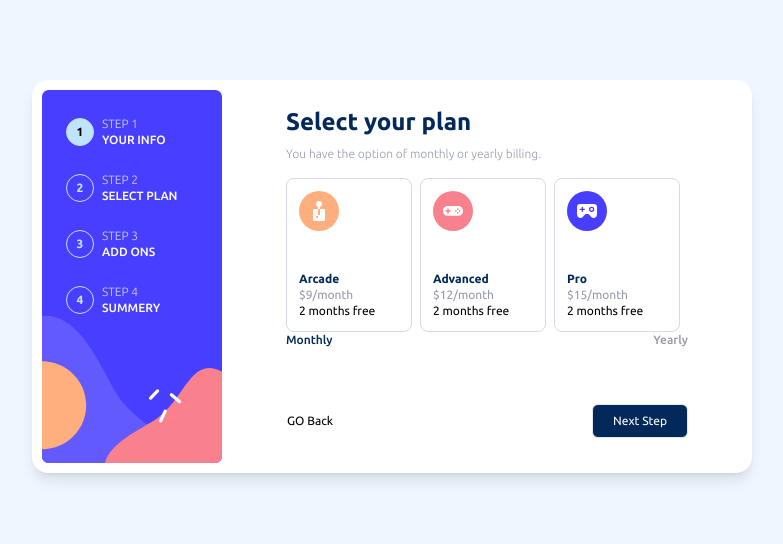
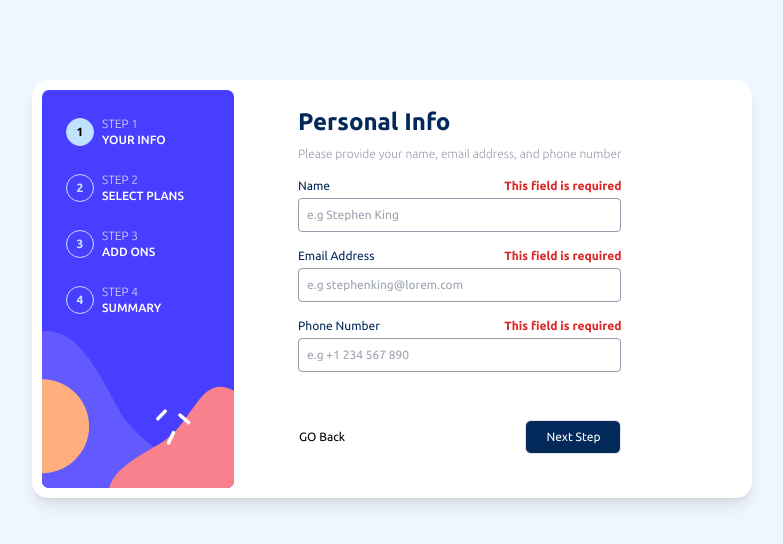
Before and after one commit to akojha556/multi-step-form, a Next.js app: page / in a window 1280 px wide. Shown: the top 544 px of the page, without its empty margins (272-1055 px from the left). Built offline with nearby package versions, Linux system fonts and the light colour scheme.

Commit message:
input useState hook add

```diff
--- a/app/components/NameField.js
+++ b/app/components/NameField.js
@@ -3,8 +3,11 @@ import React from "react";
 const NameField = (props) => {
      return (
           <div className="mb-4">
-               <h2 className="mb-1">{props.fieldName}</h2>
-               <input className="border rounded w-full p-2 border-cool-gray" placeholder={props.placeholder} />
+               <div className="flex justify-between">
+                    <div className="mb-1">{props.fieldName}</div>
+                    <div className="font-bold text-red-600">This field is required</div>
+               </div>
+               <input onChange={props.handleInputChange} name={props.name} value={props.value} className="border rounded w-full p-2 border-cool-gray" placeholder={props.placeholder} autoComplete="off" type={props.name === "email" ? "email" : "text"} />
           </div>
      )
 }
--- a/app/components/PersonalInfoForm.js
+++ b/app/components/PersonalInfoForm.js
@@ -1,15 +1,37 @@
-import React from "react";
+import React, { useState } from "react";
 import NameField from "./NameField";
 
 const PersonalInfoForm = () => {
+     const [formData, setFormDate] = useState({
+          name: "",
+          email: "",
+          number: ""
+     });
+
+     const handleInputChange = (evt) => {
+          const { name, value } = evt.target;
+          setFormDate((prevValue) => ({
+               ...prevValue,
+               [name]: value
+          }))
+     }
+
+     const formFields = [
+          { fieldName: "Name", placeholder: "e.g Stephen King", name: "name" },
+          { fieldName: "Email Address", placeholder: "e.g stephenking@lorem.com", name: "email" },
+          { fieldName: "Phone Number", placeholder: "e.g +1 234 567 890", name: "number" }
+     ];
+
      return (
           <div className="p-4 px-16 text-marine-blue text-xs">
                <h1 className="text-marine-blue text-2xl font-bold mb-2">Personal Info</h1>
                <p className="text-cool-gray font-light mb-4">Please provide your name, email address, and phone number</p>
-               {[1, 2, 3].map((itemNo) =>
-                    <NameField key={itemNo}
-                         fieldName={["Name", "Email Address", "Phone Number"][itemNo - 1]}
-                         placeholder={["e.g Stephen King", "e.g stephenking@lorem.com", "e.g +1 234 567 890"][itemNo - 1]} />
+               {formFields.map((eachField, i) =>
+                    <NameField handleInputChange={handleInputChange} key={i}
+                         fieldName={eachField.fieldName}
+                         placeholder={eachField.placeholder}
+                         name={eachField.name}
+                         value={formData[eachField.name]} />
                )}
           </div>
      )
--- a/app/components/SelectPlanForm.js
+++ b/app/components/SelectPlanForm.js
@@ -21,13 +21,23 @@ const SelectPlanForm = () => {
                          />)
                     )}
                </div>
-               <div className="flex justify-between">
-                    <p className="font-medium">Monthly</p>
-                    <button></button>
-                    <p className="font-medium text-cool-gray">Yearly</p>
+               <div className="flex justify-between bg-gray-100/50 rounded-lg mt-4 p-4 px-[8rem]">
+                    <button className="font-medium">Monthly</button>
+                    <div className="bg-marine-blue w-8 h-4 rounded-3xl relative">
+                         <div className="w-3 h-3 rounded-full bg-white absolute top-0.5 left-0.5 transition-transform ease-in-out"></div>
+                    </div>
+                    <button className="font-medium text-cool-gray">Yearly</button>
                </div>
           </div>
      )
 }
 
 export default SelectPlanForm;
+
+
+         /*<button className={`px-4 py-2 border rounded ${togglePosition === 0 ? 'bg-gray-300' : ''}`} onClick={handleMonthlyClick}>Monthly</button>
+          <div className="relative w-20 h-8 bg-gray-300 cursor-pointer">
+            <div className="absolute top-0 left-0 w-10 h-8 bg-white rounded-full transition-transform duration-300 ease-in-out" style={{ transform: `translateX(${togglePosition === 0 ? 0 : '100%'})` }}>
+            </div>
+          </div>
+          <button className={`px-4 py-2 border rounded ${togglePosition === 1 ? 'bg-gray-300' : ''}`} onClick={handleYearlyClick}>Yearly</button>*/
--- a/app/components/SubscriptionCard.js
+++ b/app/components/SubscriptionCard.js
@@ -2,7 +2,7 @@ import React from "react";
 
 const SubscriptionCard = ({imageSrc, plan, subscriptionFee}) => {
      return (
-          <div className="border p-3 border-light-gray rounded-lg pr-8 mr-2">
+          <div className="border p-3 border-light-gray rounded-lg pr-8 mr-2 cursor-pointer">
                <img src={imageSrc}></img>
                <p className="font-bold mt-10">{plan}</p>
                <p className="text-cool-gray">{subscriptionFee}</p>
--- a/app/components/step.js
+++ b/app/components/step.js
@@ -1,13 +1,13 @@
 import React from "react";
 
-const Step = (props) => {
+const Step = ({currentStep, stepNumber, stepTitle}) => {
 
      return (
           <div className="flex items-center ml-6 mt-6 text-xs">
-               <p className="flex justify-center items-center w-7 h-7 rounded-full mr-2 font-semibold border-light-blue border text-light-blue">{props.itemNo}</p>
+               <p className={`flex justify-center items-center w-7 h-7 rounded-full mr-2 font-semibold border-light-blue ${currentStep === stepNumber ? "bg-light-blue text-black" : "text-light-blue"}  border`}>{stepNumber}</p>
                <div>
-                    <p className="text-light-gray font-light">STEP {props.itemNo}</p>
-                    <p className="font-medium text-white">{props.content}</p>
+                    <p className="text-light-gray font-light">STEP {stepNumber}</p>
+                    <p className="font-medium text-white">{stepTitle}</p>
                </div>
           </div>
      );
--- a/app/page.js
+++ b/app/page.js
@@ -1,9 +1,11 @@
 "use client"
 import React, { useState } from "react";
+import Step from "./components/Step";
 import PersonalInfoForm from "./components/PersonalInfoForm";
 import SelectPlanForm from "./components/SelectPlanForm";
 
 const Page = () => {
+  const stepTitle = ["YOUR INFO", "SELECT PLANS", "ADD ONS", "SUMMARY"];
   const [currentStep, setCurrentStep] = useState(1);
 
   const handleNextStep = () => {
@@ -23,44 +25,15 @@ const Page = () => {
       <div>
         <img className="w-48" src="./assets/images/bg-sidebar-desktop.svg" alt="Sidebar Bg" />
         <div className="absolute top-3">
-          {/* Step 1 */}
-          <div className="flex items-center ml-6 mt-6 text-xs">
-            <p className={`flex justify-center items-center w-7 h-7 rounded-full mr-2 font-semibold border-light-blue ${currentStep === 1 ? "bg-light-blue text-black" : "text-light-blue"}  border`}>1</p>
-            <div>
-              <p className="text-light-gray font-light">STEP 1</p>
-              <p className="font-medium text-white">YOUR INFO</p>
-            </div>
-          </div>
-          {/* Step 2 */}
-          <div className="flex items-center ml-6 mt-6 text-xs">
-            <p className={`flex justify-center items-center w-7 h-7 rounded-full mr-2 font-semibold border-light-blue ${currentStep === 2 ? "bg-light-blue text-black" : "text-light-blue"}  border`}>2</p>
-            <div>
-              <p className="text-light-gray font-light">STEP 2</p>
-              <p className="font-medium text-white">SELECT PLAN</p>
-            </div>
-          </div>
-          {/* Step 3 */}
-          <div className="flex items-center ml-6 mt-6 text-xs">
-            <p className={`flex justify-center items-center w-7 h-7 rounded-full mr-2 font-semibold border-light-blue ${currentStep === 3 ? "bg-light-blue text-black" : "text-light-blue"}  border`}>3</p>
-            <div>
-              <p className="text-light-gray font-light">STEP 3</p>
-              <p className="font-medium text-white">ADD ONS</p>
-            </div>
-          </div>
-          {/* Step 4 */}
-          <div className="flex items-center ml-6 mt-6 text-xs">
-            <p className={`flex justify-center items-center w-7 h-7 rounded-full mr-2 font-semibold border-light-blue ${currentStep === 4 ? "bg-light-blue text-black" : "text-light-blue"}  border`}>4</p>
-            <div>
-              <p className="text-light-gray font-light">STEP 4</p>
-              <p className="font-medium text-white">SUMMERY</p>
-            </div>
-          </div>
+          {stepTitle.map((eachStep, i) =>
+            (<Step key={i} currentStep={currentStep} stepNumber={i + 1} stepTitle={eachStep} />))
+          }
         </div>
       </div>
       <div>
-        {/* <PersonalInfoForm /> */}
-        <SelectPlanForm />
-        <div className="flex px-10 justify-between items-center mt-10">
+        <PersonalInfoForm />
+        {/* <SelectPlanForm /> */}
+        <div className="flex px-10 justify-between items-center mt-4">
           <button className="text-black text-xs w-24" onClick={handlePreviousSteps}>GO Back</button>
           <button className="border rounded-md px-4 py-2 w-24 bg-marine-blue text-white text-xs mr-6" onClick={handleNextStep}>Next Step</button>
         </div>
```
